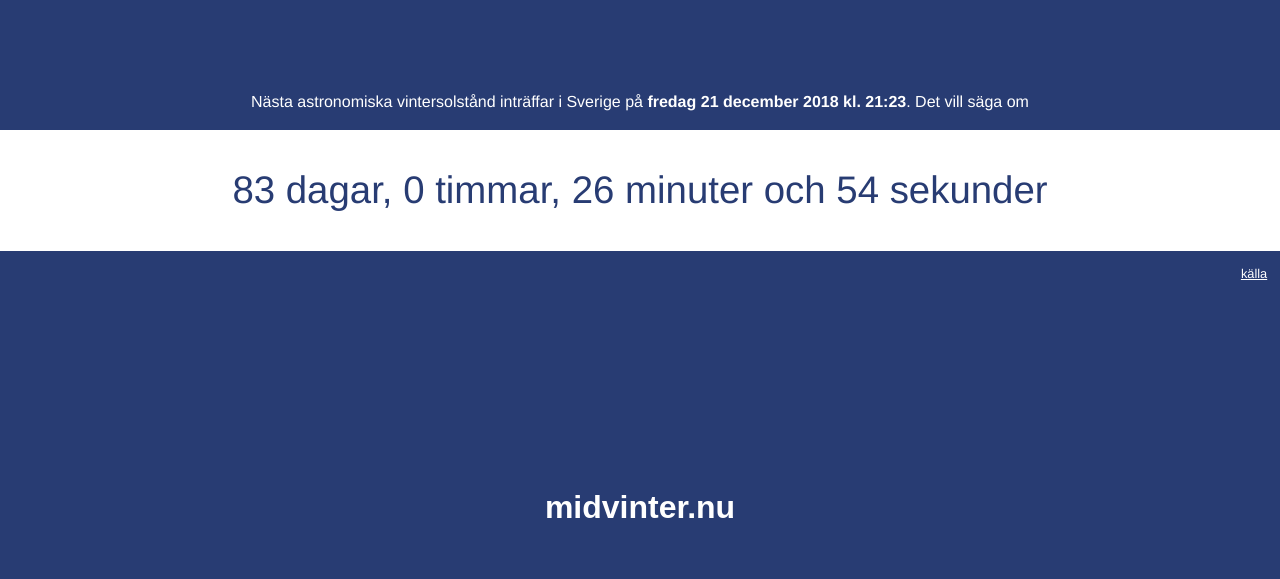
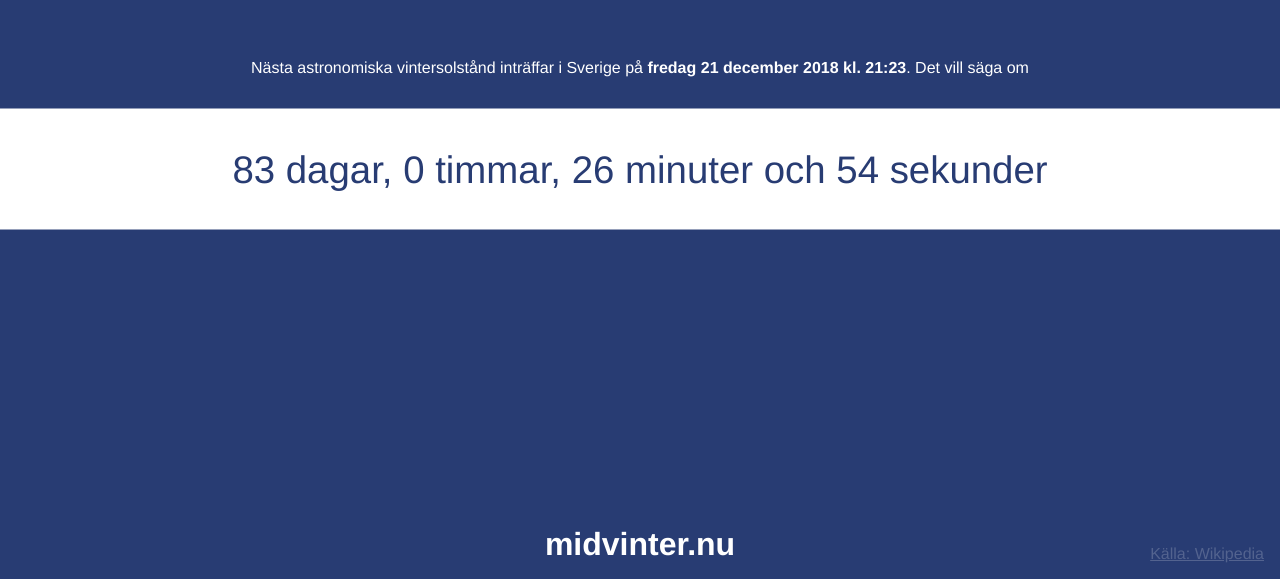
Before and after one commit to rolandjohansson/midvinter.nu, a plain HTML site: page public_html/index.html in a window 1280 px wide. Shown: the part 221-800 px from the top of the page. Drawn offline with Linux system fonts and the light colour scheme.

Commit message:
Cleaned up CSS

```diff
--- a/public_html/index.html
+++ b/public_html/index.html
@@ -33,19 +33,21 @@
 </head>
 
 <body>
-    <h1>midvinter.nu</h1>
+    <header>
+        <h1>midvinter.nu</h1>
+    </header>
     <main>
-        <div>
-            <p class="text-center">
-                Nästa astronomiska vintersolstånd inträffar i Sverige på
-                <b><span id="next-solstice"></span></b>. Det vill säga om <br><br>
-                <span id="countdown-output"></span>
-            </p>
-            <small>
-                <a id="source" href="https://sv.wikipedia.org/wiki/Vintersolst%C3%A5ndet" target="_blank" class="text-right">källa</a>
-            </small>
+        <div class="main-container">
+            <p>Nästa astronomiska vintersolstånd inträffar i Sverige på
+            <span id="next-solstice"></span>. Det vill säga om </p>
+            <div class="countdown-container">
+                <p id="countdown-output"></p>
+            </div>
         </div>
     </main>
+    <footer>
+        <a href="https://sv.wikipedia.org/wiki/Vintersolst%C3%A5ndet" target="_blank" class="text-right">Källa: Wikipedia</a>
+    </footer>
 </body>
 
 </html>
--- a/scss/_vars.scss
+++ b/scss/_vars.scss
@@ -1,3 +1,3 @@
-$font-stack: Helvetica, Arial, sans-serif;
+$font-stack: "Futura", Helvetica, Arial, sans-serif;
 $primary-color: #283c73;
 $secondary-color: #fff;
--- a/scss/master.scss
+++ b/scss/master.scss
@@ -1,9 +1,5 @@
 @import "normalize";
 @import "vars";
-
-html {
-  height: 100%;
-}
 
 body {
   font-family: $font-stack;
@@ -13,55 +9,56 @@ body {
   background-position-x: center;
   background-position-y: bottom;
   background-repeat: no-repeat;
-  height: 100%;
 }
 
-h1 {
-  font-family: "Futura", sans-serif;
-}
+footer {
+  position: absolute;
+  top: 0;
+  right: 0;
+  padding: 1em;
 
-main {
-  display: flex;
-  justify-content: center;
-  align-items: center;
-  min-height: 100%;
+  a {
+    color: rgba(255,255,255,0.2);
+  } & :hover {
+    color: rgb(255, 255, 255);
+  }
 }
 
 h1 {
   position: absolute;
-  bottom: 1em;
+  bottom: 1rem;
   left: 50%;
   transform: translateX(-50%);
+  margin: 0;
 }
 
-a {
-  color: white;
-}
-
-.text-center {
+.main-container {
   text-align: center;
-}
-
-#source {
-  float: right;
-  padding-right: 1em;
+  position: absolute;
+  top: 50%;
+  transform: translateY(-75%);
+  left: 0;
+  right: 0;
 }
 
 #countdown-output {
-  background-color: $secondary-color;
   color: $primary-color;
   display: block;
-  padding-top: 1em;
-  padding-bottom: 1em;
   font-size: 2em;
+  padding: 1em;
+  margin: 0;
+}
+
+.countdown-container {
+  background-color: $secondary-color;
 }
 
 p {
-  display: block;
+  padding: 1em;
 }
 
-div {
-  width: 100%;
+#next-solstice {
+  font-weight: bold;
 }
 
 @media only screen and (min-width: 900px) {
@@ -69,4 +66,8 @@ div {
     font-size: 3vw;
   }
 
+  footer {
+    top: unset;
+    bottom: 0;
+  }
 }
```
Also changed, not shown: public_html/css/master.css.
